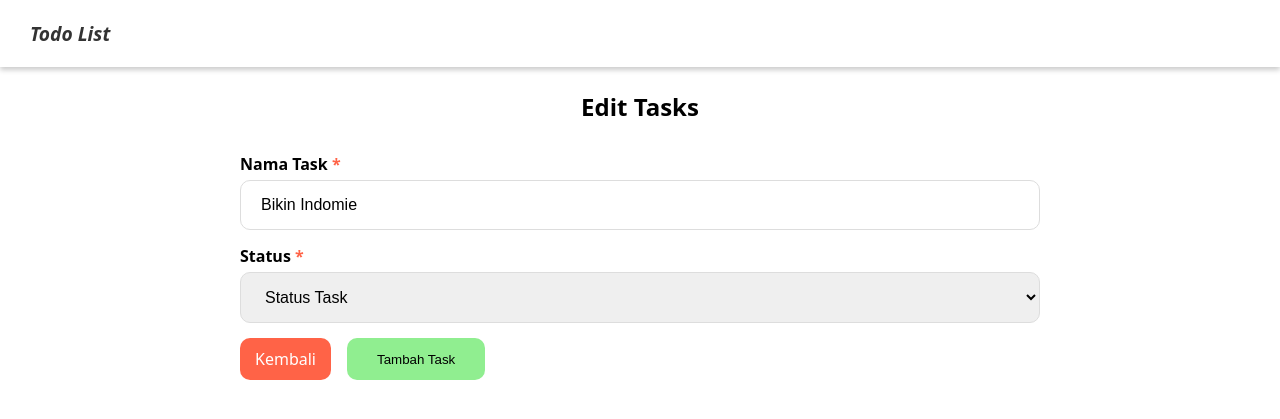
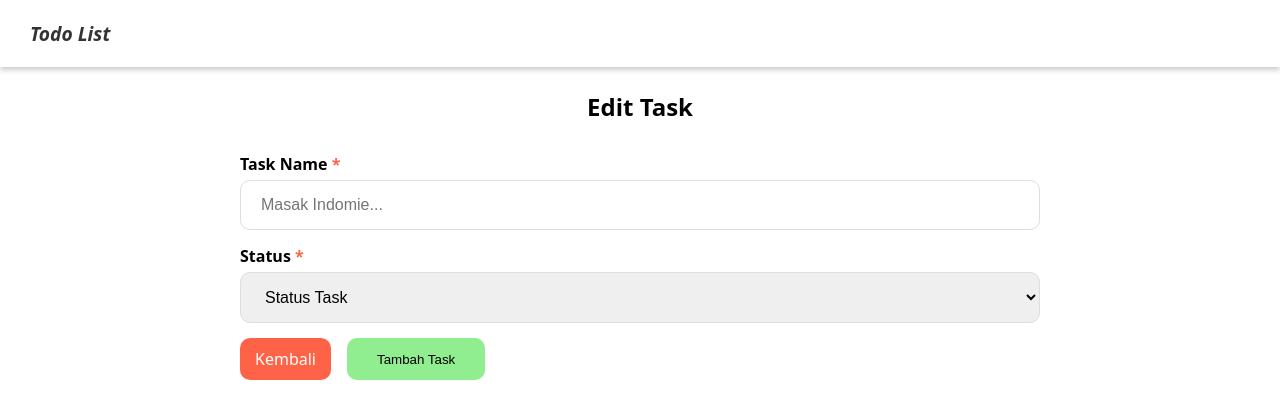
Before and after one commit to zayennn/tugas-uts-dasprog, a Flask app: page /edit/1 in a window 1280 px wide. Shown: the top 419 px of the page. Run offline with Flask 3, Linux system fonts and the light colour scheme; data that the repository does not hold is empty; some libraries are stand-ins or nearby versions.

Commit message:
Edit Feature (Kemal)

```diff
--- a/app.py
+++ b/app.py
@@ -24,7 +24,21 @@ def create():
 # kemal
 @app.route('/edit/<int:id>', methods=["GET", "POST"])
 def edit(id):
-    return render_template('edit.html')
+    cur = mysql.connection.cursor()
+
+    if request.method == "POST":
+        nama = request.form['nama']
+        status = request.form['status']
+        cur.execute(
+            "UPDATE tasks SET nama_task=%s WHERE id=%s",
+            (nama, status, id)
+        )
+        mysql.connection.commit()
+        return redirect(url_for('index'))
+
+    cur.execute("SELECT * FROM tasks WHERE id=%s", (id,))
+    task = cur.fetchone()
+    return render_template('edit.html', task=task)
 
 # ardel
 @app.route('/delete/<int:id>', methods=["GET", "POST"])
--- a/templates/edit.html
+++ b/templates/edit.html
@@ -1,26 +1,25 @@
 {% extends "layouts/index.html" %}
 
 {% block content %}
-    <h2 class="title">edit tasks</h2>
+<h2 class="title">Edit Task</h2>
 
-    <form action="">
+    <form method="POST">
         <div class="form__input">
-            <label for="name">nama task</label>
+            <label for="name">Task Name</label>
             <input
                 type="text"
                 name="name"
                 class="form__control"
                 placeholder="Masak Indomie..."
-                value="Bikin Indomie"
-                required
+                value="{{ task[1] }}" required
             >
         </div>
         <div class="form__input">
             <label for="status">status</label>
             <select name="status" id="status" class="form__control" required>
                 <option value="status_task" selected disabled>Status Task</option>
-                <option value="pending">Pending</option>
-                <option value="complete">Complete</option>
+                <option value="pending" {% if task[2] == 'pending' %}selected{% endif %}>Pending</option>
+                <option value="complete"{% if task[2] == 'complete' %}selected{% endif %}>Complete</option>
             </select>
         </div>
 
--- a/templates/index.html
+++ b/templates/index.html
@@ -17,10 +17,8 @@
                 <td>bikin indomie</td>
                 <td class="pending">pending</td>
                 <td>
-                    <a href="/edit/1">
-                        <button class="btn btn__primary">edit</button>
-                    </a>
-                    <button class="btn btn__delete">delete</button>
+                    <a href="{{ url_for('edit', id=1) }}" class="btn btn__primary">edit</a>
+                    <a href="{{ url_for('delete', id=1) }}" class="btn btn__delete">delete</a>
                 </td>
             </tr>
         </tbody>
```
